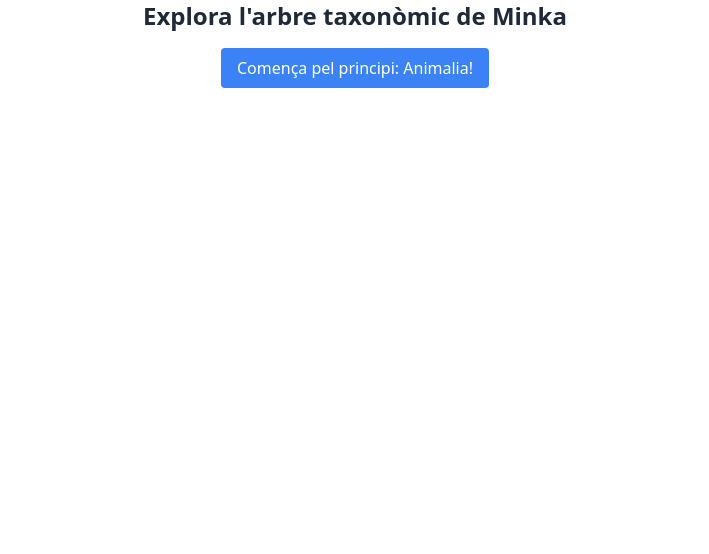
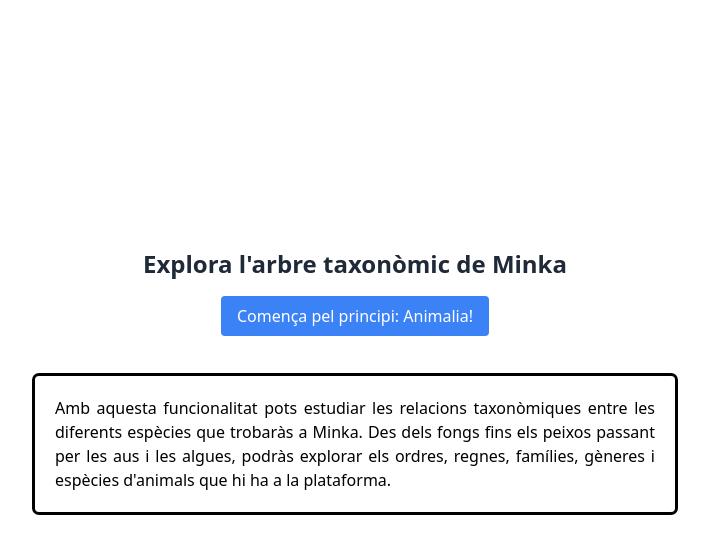
Before and after one commit to fergascod/MinkaID-React, a Next.js app: page /explore in a window 1280 px wide. Shown: the top 554 px of the page, without its empty margins (285-994 px from the left). Built offline with nearby package versions, Linux system fonts and the light colour scheme.

Commit message:
add description

```diff
--- a/app/explore/page.tsx
+++ b/app/explore/page.tsx
@@ -2,14 +2,25 @@ import Link from 'next/link'
 
 export default function Explore() {
     return (
-        <div className='text-center '>
-            <h1 className="text-2xl font-bold text-gray-800 text-center mb-4">Explora l'arbre taxonòmic de Minka</h1>
-            <button
-                className="px-4 py-2 bg-blue-500 text-white text-center rounded hover:bg-blue-600 transition-colors duration-200"
-            >
-                <Link href={`/explore/2`}> Comença pel principi: Animalia!</Link>
-            </button>
+        <div className="grid place-items-center h-screen">
+            <div className="text-center">
+                <h1 className="text-2xl font-bold text-gray-800 mb-4">
+                    Explora l'arbre taxonòmic de Minka
+                </h1>
+                <button
+                    className="px-4 py-2 bg-blue-500 text-white rounded hover:bg-blue-600 transition-colors duration-200"
+                >
+                    <Link href={`/explore/2`}>Comença pel principi: Animalia!</Link>
+                </button>
+                <div className='p-5 m-10 mx-auto w-1/2 outline rounded'>
+                    <p className='text-justify	'>
+                        Amb aquesta funcionalitat pots estudiar les relacions taxonòmiques entre les diferents espècies
+                        que trobaràs a Minka. Des dels fongs fins els peixos passant per les aus i les algues, podràs
+                        explorar els ordres, regnes, famílies, gèneres i espècies d'animals que hi ha a la plataforma.
+                    </p>
+                </div>
 
+            </div>
         </div>
     );
 }
--- a/app/new_test/page.tsx
+++ b/app/new_test/page.tsx
@@ -27,8 +27,8 @@ export default function TestForm() {
     }, [mode, numQuestions]);
 
     return (
-        <div className="flex h-screen items-center justify-center text-center">
-            <form className="bg-white shadow-md rounded px-8 pt-6 pb-8">
+        <div className="grid h-screen items-center justify-center text-center">
+            <div className="bg-white shadow-md rounded px-8 pt-6 pb-8 w-1/2 mx-auto">
                 <div className="mb-4">
                     <label className="block text-gray-700 text-sm font-bold mb-2">
                         Número de preguntes
@@ -62,9 +62,20 @@ export default function TestForm() {
                     type="submit"
                     className="bg-blue-500 hover:bg-blue-700 text-white font-bold py-2 px-4 rounded focus:outline-none focus:shadow-outline"
                 >
-                    <Link href={`/test?taxon_id=${mode}&num_questions=${numQuestions}`}>Comença</Link>
+                    <Link href={`/test?taxon_id=${mode}&num_questions=${numQuestions}`}>
+                        Comença
+                    </Link>
                 </button>
-            </form>
+            </div>
+
+            <div className='p-5 m-5 mx-auto w-1/2 outline rounded'>
+                <p className='text-justify	'>
+                    Aquí pots jugar a identificar espècies dels grups taxonòmics que més t'interessin.
+                    Al formulari tens una selecció d'alguns grups que et poden ser interessants.
+                    Si no trobes el que busques utilitza la pàgina <Link href="/explore"><span className='text-blue-500 hover:text-blue-700 font-bold'>Explora </span></Link>
+                    per seleccionar un test amb el grup que més t'interessi.
+                </p>
+            </div>
         </div>
     );
 }
```
